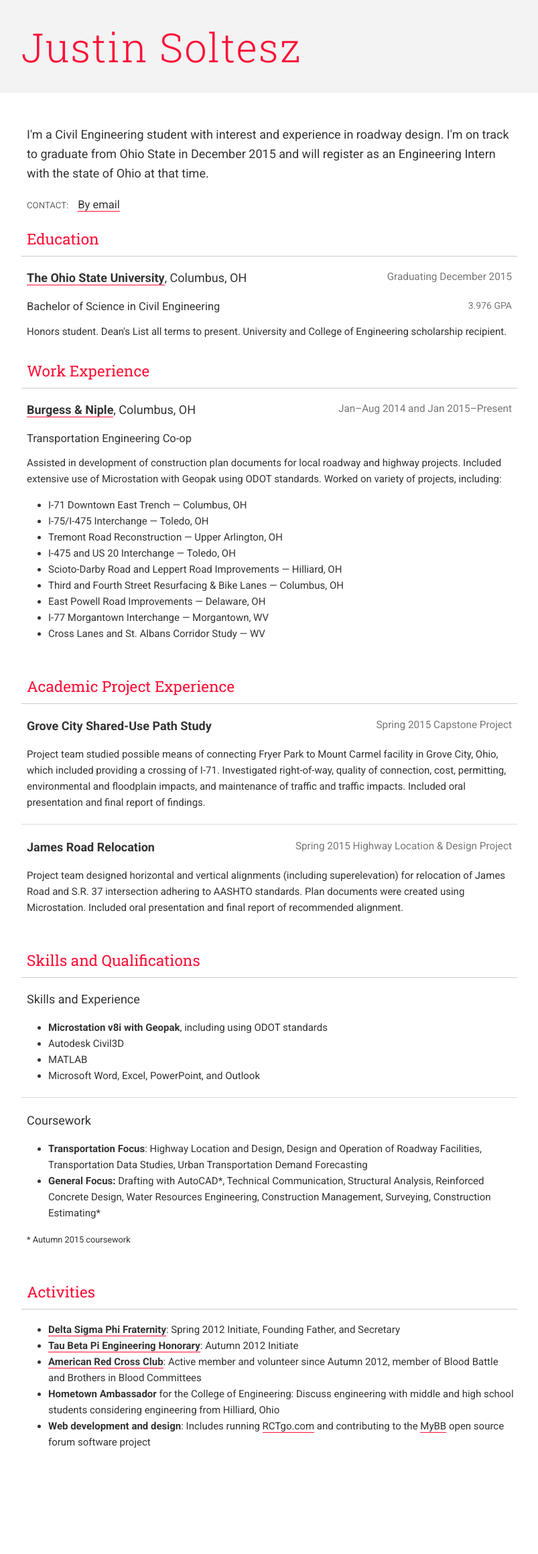
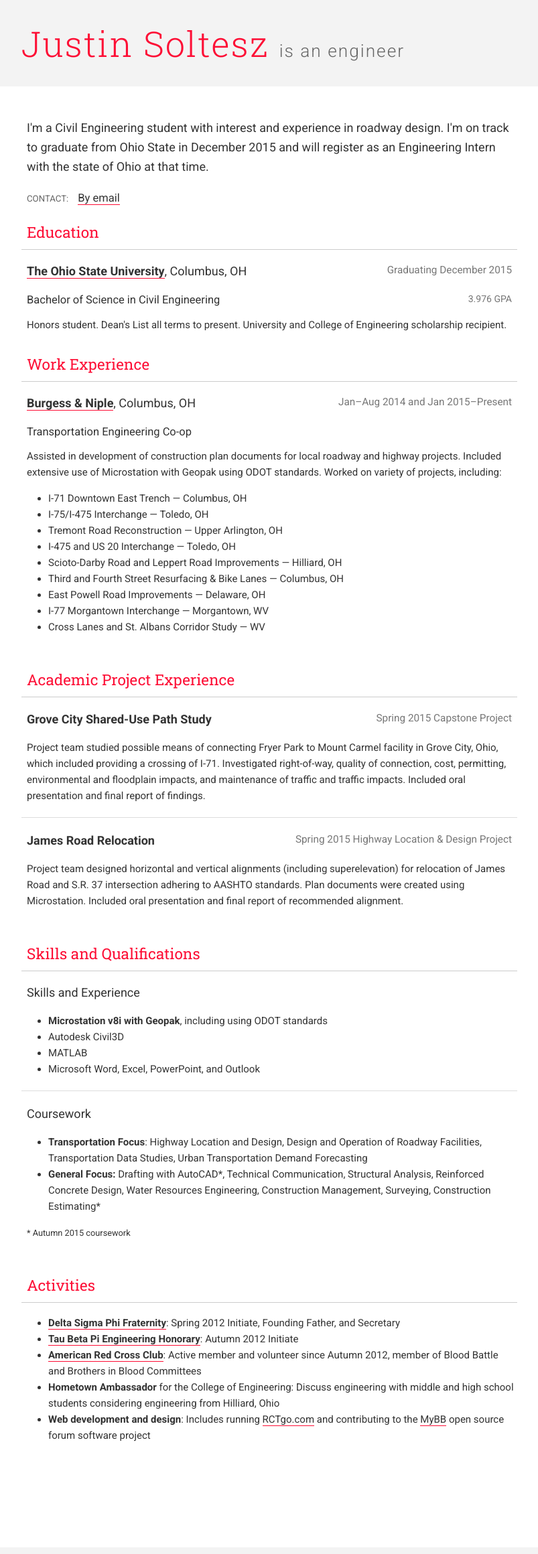
Before and after one commit to justinsoltesz/justinsoltesz.github.io, a Jekyll site: the page built from engineer.html, in a window 1280 px wide. Shown: the whole page at 67% size, without its empty margins (238-1041 px from the left). Built offline with Jekyll 4.4.1, drawn with Linux system fonts in a browser that asks for light colours; nearby versions of some CDN libraries; Markdown is read by kramdown in place of the engine named in the settings.

Commit message:
adding page title to header

```diff
--- a/_layouts/default.html
+++ b/_layouts/default.html
@@ -37,7 +37,7 @@
 <body>
   <div id="container">
     <header>
-      <h1><span class="wrapper"><a href="/">{{ site.name }}</a></span></h1>
+      <h1><span class="wrapper"><a href="/">{{ site.name }} <small>{{ page.title }}</small></a></span></h1>
     </header>
     {{ content }}
   </div> <!--! end of #container -->
--- a/assets/stylesheets/screen.css
+++ b/assets/stylesheets/screen.css
@@ -91,12 +91,18 @@ body {
 #container > header h1 {
 	color: #fd0e35;
 	text-align: left;
-	font-size: 4em;
+	font-size: 3.5em;
   margin: 0;
 	padding: 0;
 	font-family: 'Roboto Slab';
 	font-weight: 300;
   letter-spacing: 2px;
+}
+
+#container > header h1 small {
+  font-family: 'Roboto';
+  font-size: 0.5em;
+  color: #666;
 }
 
 #container > header h1 .wrapper {
```
